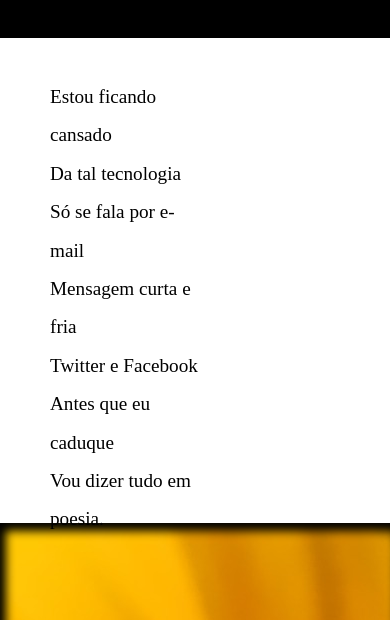
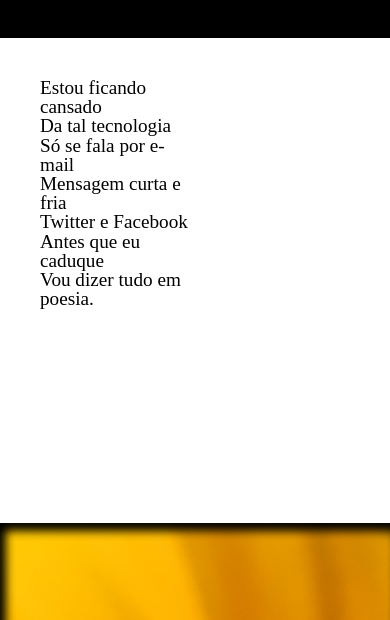
Before and after one commit to mercuriohg/cordel, a plain HTML site: page index.html in a window 390 px wide. Shown: the part 170-790 px from the top of the page. Drawn offline with Linux system fonts and the light colour scheme.

Commit message:
Update style.css

```diff
--- a/style.css
+++ b/style.css
@@ -75,3 +75,12 @@ footer p{
     margin: auto;
 
 }
+@media(max-width:550px){
+    p{
+    line-height: 1em;
+    font-size: larger;
+    width: 40vw;
+    height: 48vh;
+    padding: 40px 40px;
+}
+}
```
